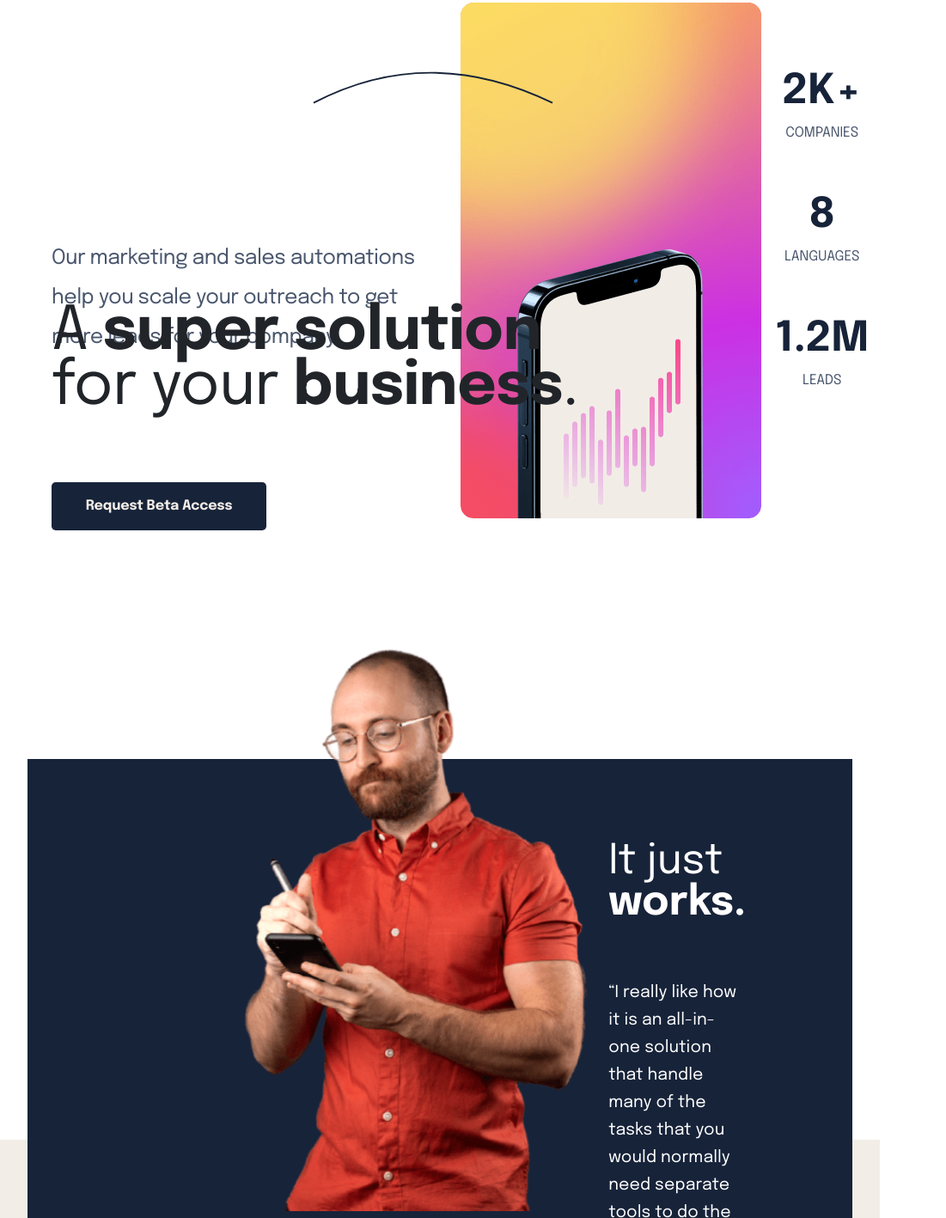
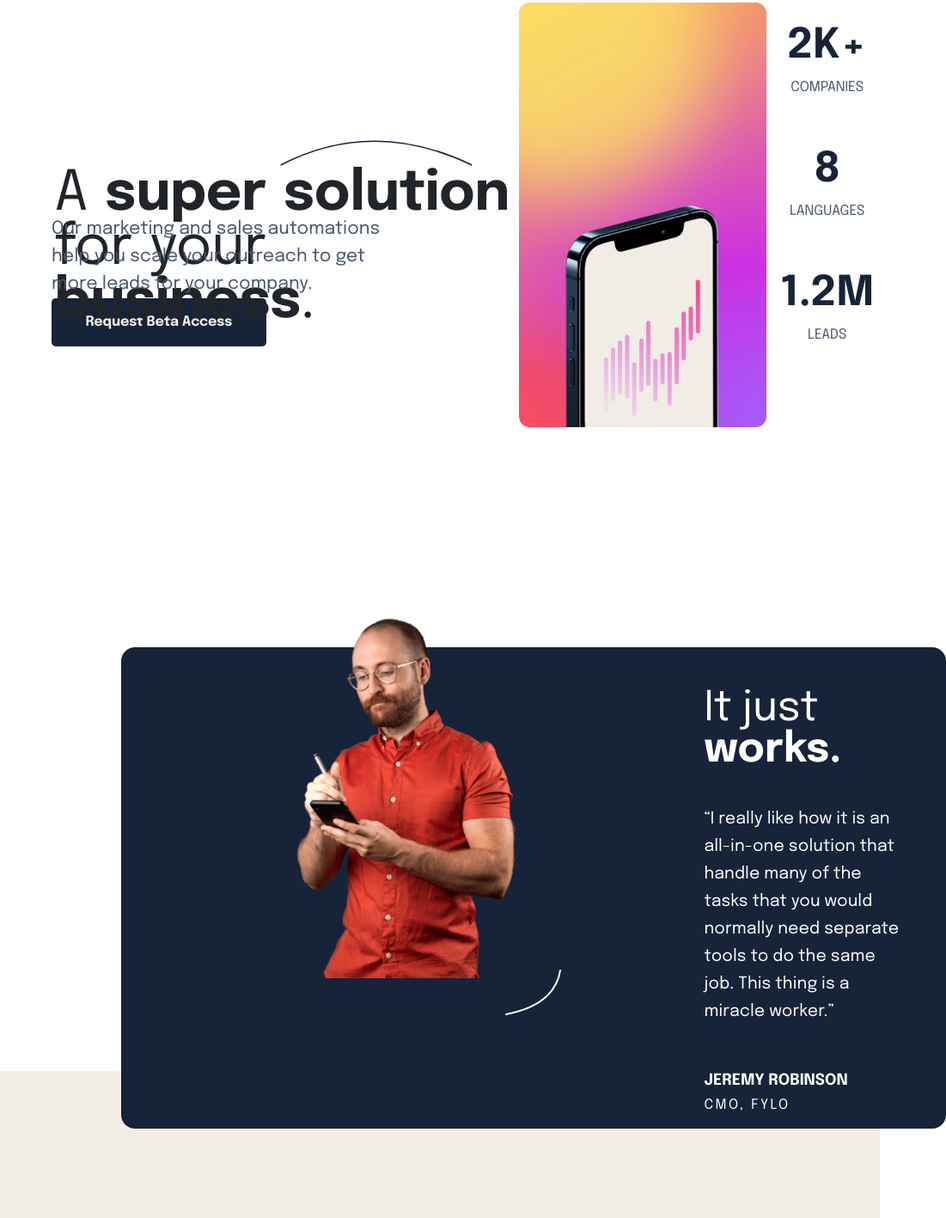
Before and after one commit to nii-hub/suite, a website built with Vite: page index.html in a window 1024 px wide. Shown: the part 114-1531 px from the top of the page at 86% size, 1101 px wide, since content can reach past the window. Built offline with nearby package versions, Linux system fonts and the light colour scheme.

Commit message:
Update responsiveness

```diff
--- a/index.html
+++ b/index.html
@@ -32,14 +32,11 @@
       <section class="body-wrapper-1">
         <div class="container mt-5">
           <div class="text-ratings-wrapper">
-            <div class="curved">
-              <img class="curved1" src="asset/pattern-curved-line-1.svg" alt="curved1">
-            </div>
               <div class="tryone">
                 <div class="text-box">
                   <div class="newone">
                     <h1 class="bodyheadtext">
-                      A <span class="boldtext">super solution</span> for your <span class="boldtext">business</span>.
+                      A <span class="boldtext">super <span class="curved"><img class="curved1" src="asset/pattern-curved-line-1.svg" alt="curved1"></span>solution</span> for your <span class="boldtext">business</span>.
                     </h1>
                     <p class="subtext">
                       Our marketing and sales automations help you scale your outreach to get more leads for your company.
--- a/style.css
+++ b/style.css
@@ -32,6 +32,7 @@
     display: grid !important;
     grid-template-columns: 1fr 1fr 1fr !important;
     gap: 1rem;
+    /* background-color: violet; */
   }
 
   .newone {
@@ -45,15 +46,16 @@
 
   .curved1 {
     position: absolute;
-    width: 17rem !important;
-    left: 28.5rem !important;
-    top: 10.5rem !important;
+    width: 20rem !important;
+    left: 22rem !important;
+    top: -3rem !important;
   }
 
   .bodyheadtext {
     position: absolute;
-    top: -2rem;
-    font-size: 5rem !important;
+    top: -2rem !important;
+    left: 1rem;
+    font-size: 5.5rem !important;
     font-weight: 700;
     width: 46rem !important;
     line-height: 5rem !important;
@@ -61,19 +63,21 @@
   }
 
   .subtext {
-    margin-top: 10rem;
+    z-index: 2;
+    margin-top: 15rem !important;
     font-style: normal;
     font-size: 1.5rem !important;
-    line-height: 2.9rem !important;
+    width: 25rem !important;
   }
 
   .bodybeta {
     position: absolute;
-    margin-top: 5rem;
+    margin-top: 2rem;
   }
 
   .img-portrait1 {
     display: block !important;
+    margin-left: 8rem !important;
   }
 
   .img-landscape {
@@ -93,19 +97,29 @@
     gap: 2rem !important;
   }
 
+  .body-wrapper-2{
+    border-radius: 1rem !important;
+    width: 85%;
+    padding: 0rem 4rem;
+  }
+
   .bodycontainer2 {
     display: grid !important;
     grid-template-columns: 1fr 1fr 1fr !important;
     gap: 1rem;
-    padding: 3rem 5rem;
+    /* padding: 3rem 5rem;  */
+    /* padding-left: 6rem;
+    padding-right: 12rem; */
     z-index: 2 !important;
+    height: 35rem;
+    border-radius: 1rem !important;
   }
 
   .image2{
     position: absolute;
-    left: 8rem;
-    top: -8rem;
-    width: 25rem !important;
+    left: 5rem;
+    top: -20.5rem !important;
+    width: 23rem !important;
   }
 
   .curvepng2 {
@@ -144,7 +158,7 @@
   .footer {
     position: absolute;
     width: 100%;
-    top: 80rem;
+    top: 75rem;
     height: 30rem !important;
     z-index: -1 !important;
     display: flex;
@@ -205,21 +219,23 @@
   .bodybeta {
     background-color: var(--color-172339);
     color: var(--color-F3EDE7);
-    width: 250px !important;
+    width: 15.598rem !important;
     padding: 0rem;
     border: none;
+    margin-top: -5rem !important;
   }
 
   .text-ratings-wrapper {
     display: flex !important;
-    position: relative;
+    position: relative !important;
   }
 
   .curved1 {
     position: absolute;
-    top: 9rem !important;
-    left: 19rem !important;
-    width: 17.5rem !important;
+    top: -2rem !important;
+    left: 16.4rem !important;
+    width: 14rem !important;
+    font-weight: 700;
   }
 
   .tryone {
@@ -251,18 +267,23 @@
     position: absolute;
     font-style: normal;
     font-weight: 700;
-    font-size: 70px !important;
-    line-height: 64px !important;
-    width: 42rem !important;
-    top: 11rem;
+    font-size: 4rem !important;
+    line-height: 3.9rem !important;
+    width: 34rem !important;
+    height: 10rem;
+    top: 6rem;
+    left: 0.2rem;
   }
 
   .subtext {
     font-style: normal;
     font-weight: 400;
-    font-size: 18px;
-    line-height: 32px;
+    font-size: 1.3rem !important;
+    line-height: 2rem !important;
     color: var(--color-49566D);
+    margin-top: 5rem !important;
+    width: 25rem !important;
+    padding-right: 0rem !important;
   }
 
   .img-landscape{
@@ -271,6 +292,7 @@
 
   .img-portrait1 {
     display: block !important;
+    width: 18rem;
   }
 
   .ratings {
@@ -280,6 +302,7 @@
     justify-items: center;
     align-items: center;
     width: 100% !important;
+    margin-top: 5rem !important;
   }
 
   .big-rating {
@@ -303,11 +326,18 @@
   .bodycontainer2{
     position: absolute;
     z-index: 2 !important;
+    background-color: var(--color-172339);
+    border-radius: 1rem !important;
   }
+
 .image2 {
   position: absolute;
-  width: 15rem;
+  width: 16rem !important;
   margin: 0rem 7rem !important;
+}
+
+.curvepng2{
+  margin-top: 16.5rem !important;
 }
 
 .textbox2 {
@@ -315,7 +345,7 @@
     flex-direction: column;
     justify-content: center;
     align-items: center;
-    gap: 3.5rem !important;
+    gap: 2rem !important;
     padding: 0rem 2rem;
 }
 
@@ -363,18 +393,18 @@
 .footer {
   background-color: var(--color-F3EDE7);
   position: absolute;
-  top: 90rem;
+  top: 85rem;
   display: flex;
   justify-content: center;
   align-items: center;
-  height: 50rem !important;
+  height: 39rem !important;
   width: 100%;
   z-index: -1 !important;
 }
 
 .footercontainer {
   position: absolute;
-  top: 45rem !important;
+  top: 33rem !important;
   display: flex !important;
   flex-direction: row !important;
   justify-content: space-between !important;
@@ -436,7 +466,7 @@
   }
 
   .body-wrapper-1 {
-    margin-bottom: 280px;
+    margin-bottom: 13rem;
   }
 
   .text-box {
@@ -445,16 +475,32 @@
     gap: 1.5rem;
   }
 
+  .newone {
+    display: flex;
+    flex-direction: column;
+    justify-content: center;
+    align-items: center;
+  }
+
+  .curved1 {
+    position: absolute;
+    left: 11.5rem;
+    width: 10rem;
+    top: 9.92rem;
+    font-weight: 700;
+  }
+
   .bodyheadtext{
     font-style: normal;
     font-weight: 400;
-    font-size: 50px;
+    font-size: 2.5rem;
     line-height: 44px;
-    width: 450px;
-    height: 89px;
     text-align: left;
     line-height: 44px;
     letter-spacing: -0.527778px;
+    width: 22.5rem;
+    word-spacing: 0.3rem;
+    margin-top: 3rem;
   }
 
   .boldtext {
@@ -464,11 +510,15 @@
   .subtext {
     font-style: normal;
     font-weight: 400;
-    font-size: 20px;
-    line-height: 24px;
-    letter-spacing: -0.527778px;
-    width: 460px;
-    text-align: left;
+    font-size: 1.15rem;
+    width: 22rem;
+    margin: 2rem 0rem;
+    color: var(--color-49566D);
+  }
+
+  .beta-container-body {
+    width: 100%;
+    padding: 0rem;
   }
 
   .request-beta{
@@ -486,7 +536,6 @@
     color: var(--color-F3EDE7);
     width: 16rem;
     height: 3.5rem;
-    /* padding: 0.5rem 0rem; */
     border: none;
   }
 
@@ -508,13 +557,6 @@
     margin-top: 4rem;
   }
 
-  .curved1 {
-    position: absolute;
-    left: 215px;
-    width: 10rem;
-    top: 8rem;
-  }
-
   .img-portrait1 {
     display: none;
   }
@@ -528,7 +570,9 @@
     justify-content: stretch;
     flex-direction: column;
     align-items: center;
-    margin-top: 2rem;
+    margin-top: 2.9rem;
+    margin-bottom: 0rem;
+    gap: 1.5rem;
   }
 
   .ratings2 {
@@ -557,6 +601,7 @@
 
   .body-wrapper-2{
     background-color: var(--color-172339);
+    border-radius: 2rem;
   }
 
   .bodycontainer2 {
@@ -564,19 +609,25 @@
     justify-content: center;
     flex-direction: column;
     align-items: center;
-    gap: 3.5rem;
+  }
+
+  .imagebox2 {
+    display: flex;
+    justify-content: center;
+    align-items: center;
     position: relative;
+    margin-top: 1rem;
+    background-color: gray;
   }
 
   .image2 {
     position: absolute;
-    left: 8rem;
-    top: -8rem;
     width: 13rem;
   }
 
   .curvepng2{
-    margin-top: 14rem;
+    margin-top: 13rem;
+    margin-bottom: 2rem;
   }
 
   .textbox2 {
@@ -584,7 +635,7 @@
     flex-direction: column;
     justify-content: center;
     align-items: center;
-    gap: 2rem;
+    gap: 1.5rem;
   }
 
   .headbodytext2 {
@@ -605,7 +656,7 @@
 
   .bottomtext {
     text-align: center;
-    margin-bottom: 5rem;
+    margin-bottom: 3rem;
   }
 
   .firtbottom {
@@ -649,4 +700,9 @@
     justify-content: center;
     align-items: center;
     gap: 2rem;
+    cursor: pointer;
   }
+
+  .footericons > p:hover{
+    background-color: var(--color-49566D);
+  }
```
